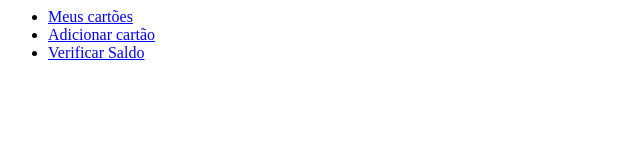
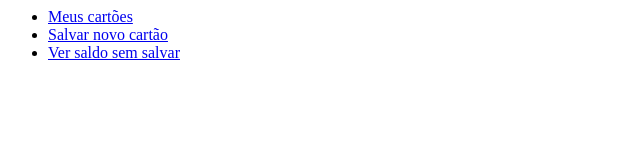
Before and after one commit to vitorleal/ticketvr-app, a browser extension: page view/index.html in a window 1280 px wide. Shown: the full height of the page, 0-640 px from the left. Drawn offline with Linux system fonts and the light colour scheme.

Commit message:
bumped version

```diff
--- a/view/index.html
+++ b/view/index.html
@@ -3,9 +3,9 @@
     <a href="#/myCards">Meus cartões</a>
   </li>
   <li>
-    <a href="#/addCard">Adicionar cartão</a>
+    <a href="#/addCard">Salvar novo cartão</a>
   </li>
   <li>
-    <a href="#/checkBalance">Verificar Saldo</a>
+    <a href="#/checkBalance">Ver saldo sem salvar</a>
   </li>
 </ul>
```
Also changed, not shown: manifest.json.
